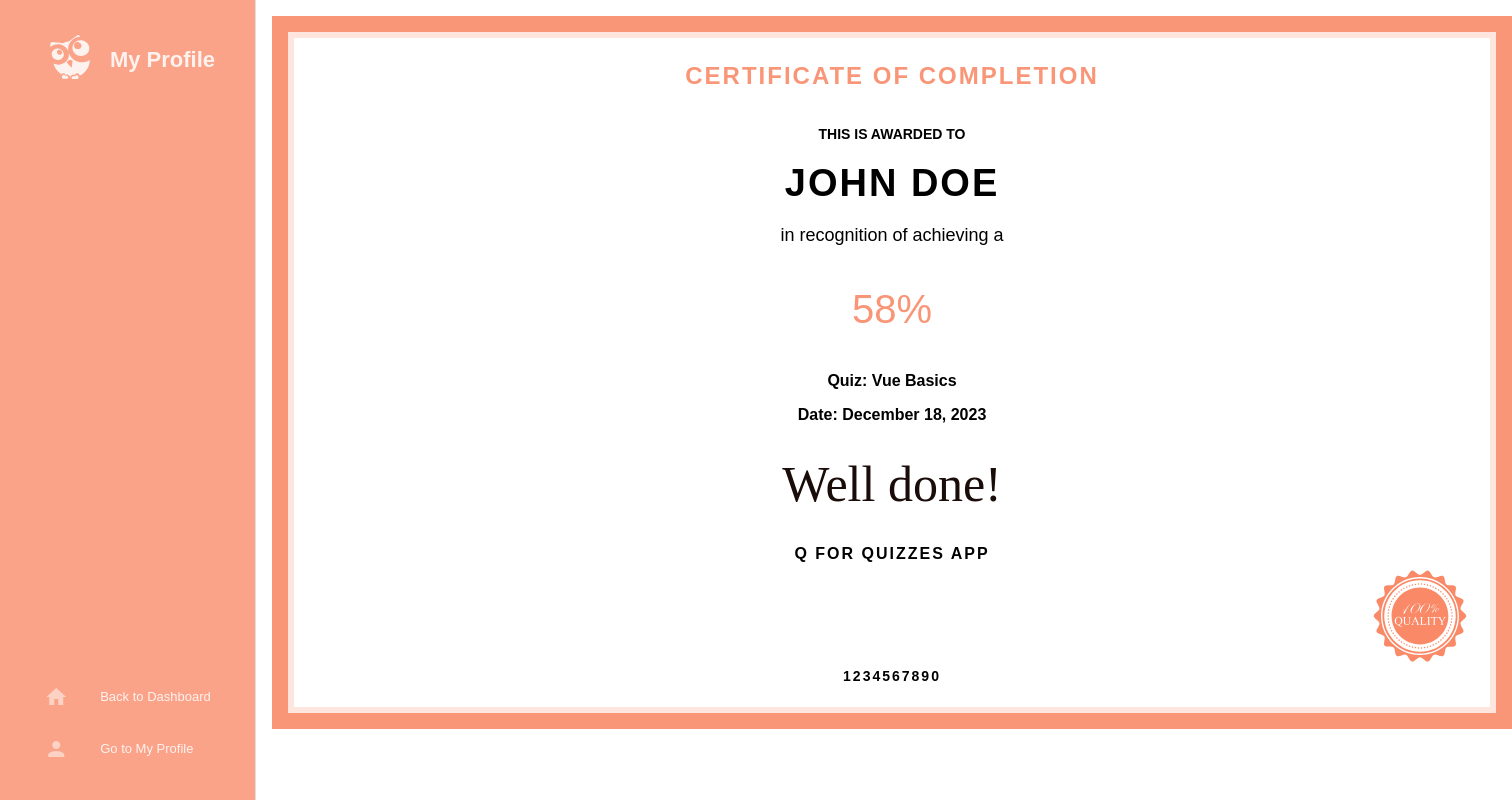
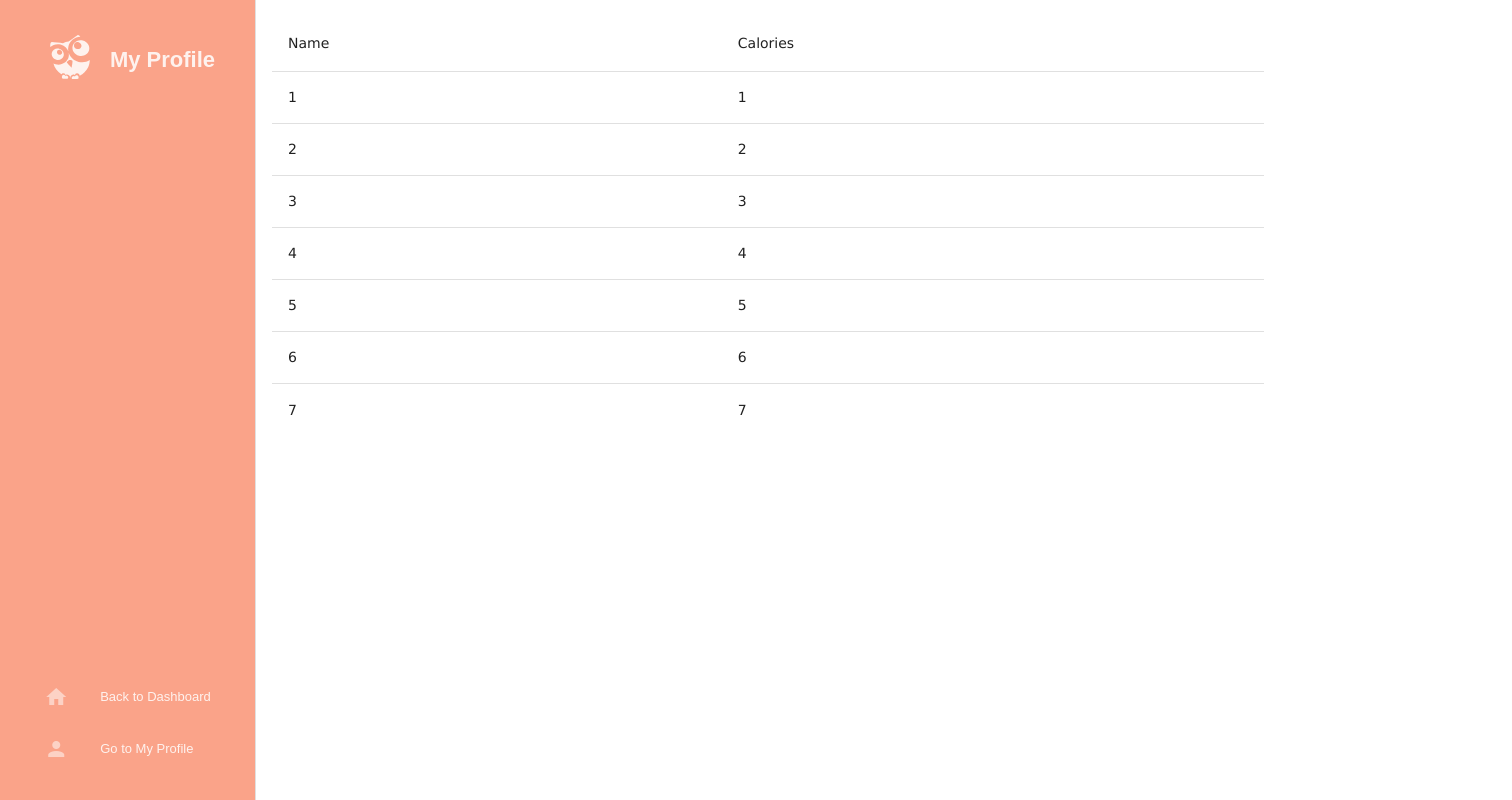
Before and after one commit to Feralwater/Q-for-Quizzes, a Vue app: page /profile in a window 1280 px wide. Shown: the whole page, 1512 px wide, since content can reach past the window. Built offline with nearby package versions, Linux system fonts and the light colour scheme; a web font is replaced by a local one.

Commit message:
Remove unused QuizCertificate from ProfileView
The QuizCertificate component was removed from the ProfileView because it wasn't needed there. This change cleans up the code and simplifies the component's structure, by replacing it with QuizTable component.

```diff
--- a/src/views/ProfileView/ProfileView.vue
+++ b/src/views/ProfileView/ProfileView.vue
@@ -3,8 +3,6 @@ import SideBar from '@/components/SideBar/SideBar.vue';
 import { useDisplay } from 'vuetify';
 import owl from '@/assets/images/owl.svg';
 import QuizTable from '@/views/ProfileView/QuizTable/QuizTable.vue';
-import QuizCertificate from '@/components/QuizCertificate/QuizCertificate.vue'
-
 
 const { mdAndDown } = useDisplay();
 </script>
@@ -23,8 +21,7 @@ const { mdAndDown } = useDisplay();
       header-name="My Profile"
     />
     <v-container>
-
-      <quiz-certificate />
+      <quiz-table />
     </v-container>
   </div>
 </template>
```
